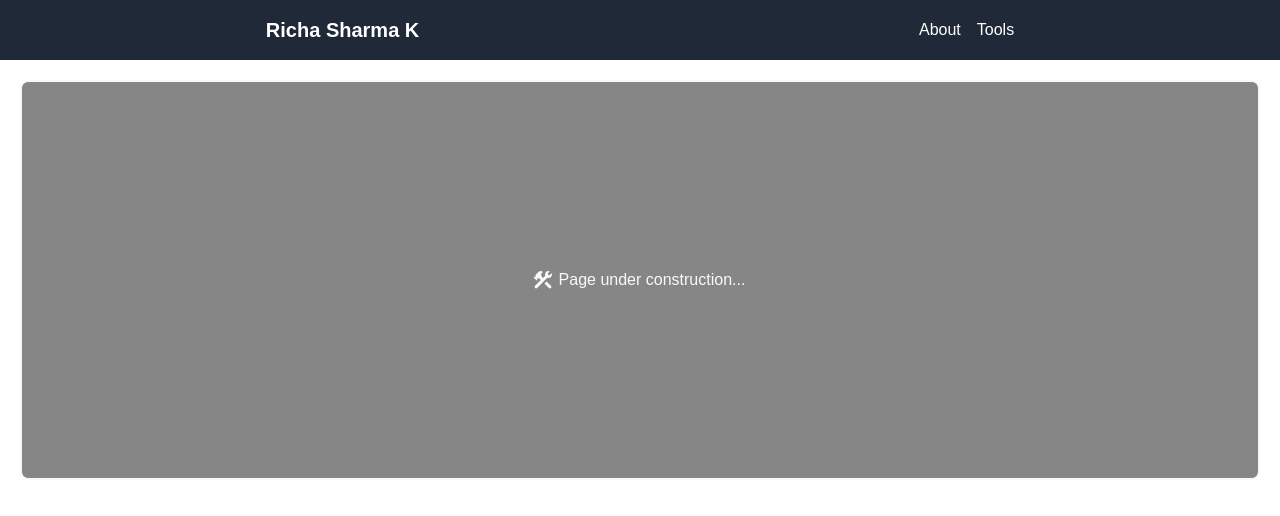
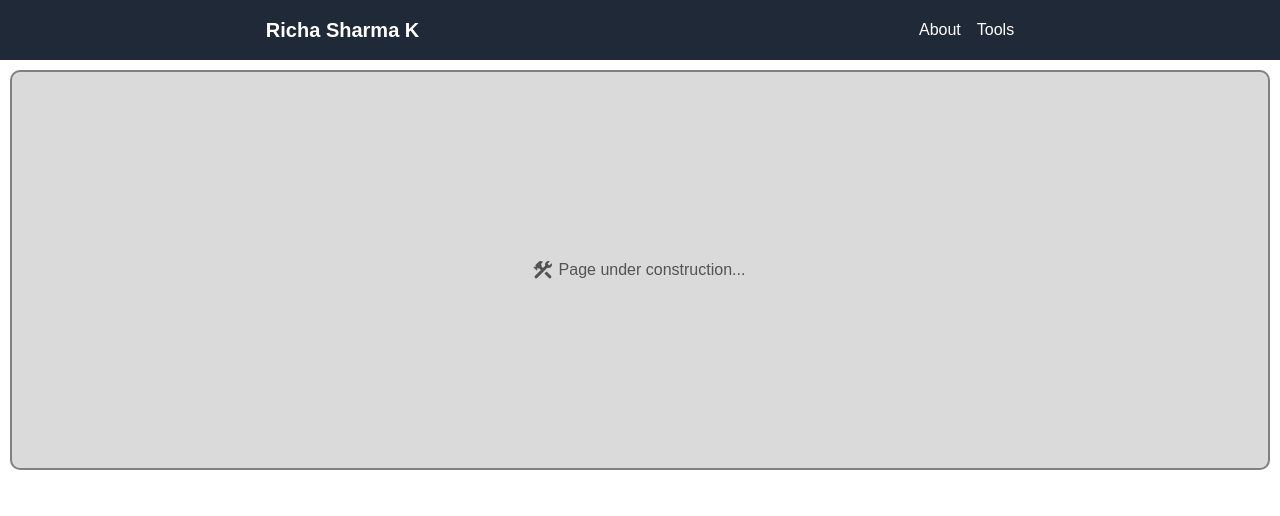
Before and after one commit to vkondi/richa-profile, a Next.js app: page / in a window 1280 px wide. Shown: the top 516 px of the page. Built offline with nearby package versions, Linux system fonts and the light colour scheme.

Commit message:
chore: code cleanup

```diff
--- a/components/UnderConstruction/index.tsx
+++ b/components/UnderConstruction/index.tsx
@@ -2,10 +2,7 @@ import "./styles.css";
 
 export default function UnderConstruction({ label }: { label?: string }) {
   return (
-    <div
-      className="flex justify-center items-center m-5 p-5 rounded-lg border-2 border-solid border-gray-300 animate-shiny light-animation"
-      style={{ minHeight: "400px" }}
-    >
+    <div className="container">
       {/* Icon */}
       <svg
         xmlns="http://www.w3.org/2000/svg"
--- a/components/UnderConstruction/styles.css
+++ b/components/UnderConstruction/styles.css
@@ -1,54 +1,14 @@
-@keyframes shiny {
-    0% {
-      border-color: gray;
-      color: gray;
-      background-color: white;
-    }
-    50% {
-        border-color: white;
-        color: white;
-        background-color: gray;
-    }
-    100% {
-      border-color: gray;
-      color: gray;
-      background-color: white;
-    }
+.container {
+  box-sizing: border-box;
+  max-width: calc(100% - 20px);
+  margin: 10px;
+  padding: 20px;
+  border-radius: 10px;
+  border: 2px solid gray;
+  min-height: 50vh;
+  background-color: #8080804a;
+  display: flex;
+  align-items: center;
+  justify-content: center;
+  color: #535353;
 }
-
-.animate-shiny {
-    animation: shiny 15s infinite;
-}
-
-.light-animation {
-    position: relative; /* Make sure the light effect is positioned relative to this div */
-}
-
-.light-animation::before {
-    content: '';
-    position: absolute;
-    top: -5px; /* Adjust as necessary */
-    left: -5px; /* Adjust as necessary */
-    width: calc(100% + 10px); /* Adjust for border width */
-    height: calc(100% + 10px); /* Adjust for border width */
-    border-radius: inherit; /* Keep the same rounded corners */
-    border: 2px solid transparent; /* Border width */
-    box-shadow:
-        0 0 10px rgba(255,255,255,0),
-        inset 0 0 10px rgba(255,255,255,0);
-    animation: light-traveling-animation linear infinite;
-}
-
-@keyframes light-traveling-animation {
-    from {
-        box-shadow:
-            inset -10px -10px rgba(255,255,255,.5),
-            inset -10px -10px rgba(255,255,255,.5);
-    }
-    to {
-        box-shadow:
-            inset -10px -10px rgba(255,255,255,.5),
-            inset -10px -10px rgba(255,255,255,.5);
-        transform: rotate(360deg);
-    }
-}
```
